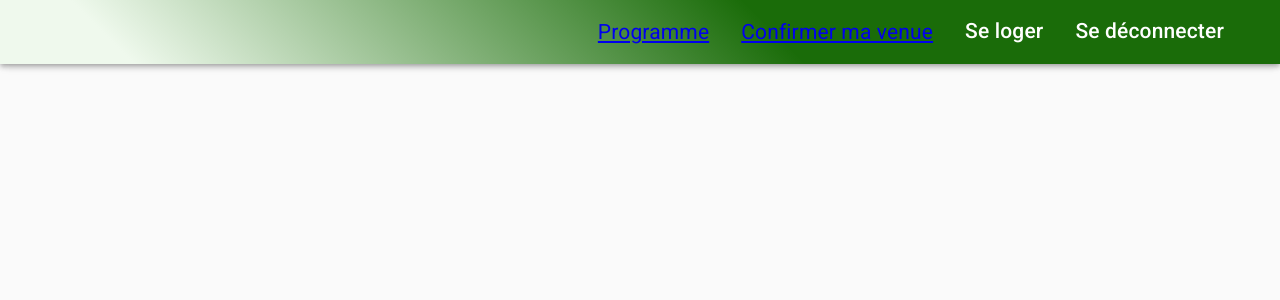
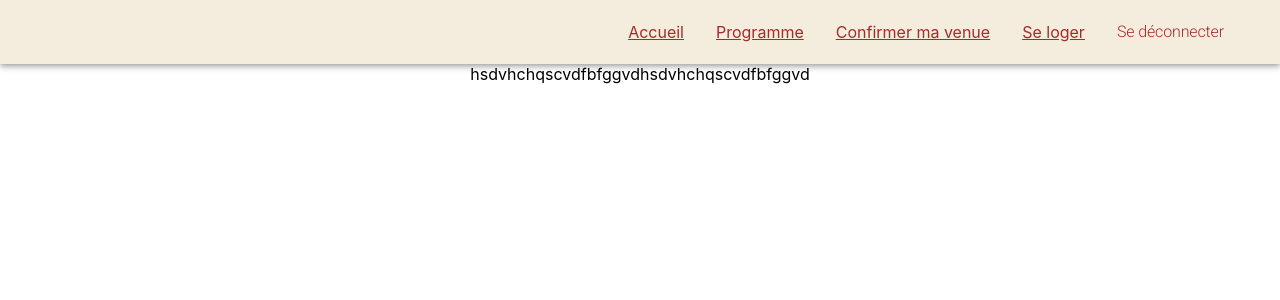
Before and after one commit to charlottel91/wedding-2022-client, a React (Create React App) app: page /program in a window 1280 px wide. Shown: the top 300 px of the page. Built offline with nearby package versions, Linux system fonts and the light colour scheme; sample sign-in values are in the browser's storage; the HTML template or start-up script is replaced by a standard one.

Commit message:
Create 2 pages and the routes.

```diff
--- a/src/component/HideAppBar.js
+++ b/src/component/HideAppBar.js
@@ -1,59 +1,38 @@
 import React, {useContext} from 'react';
+import {AuthContext} from '../context';
 import {NavLink} from 'react-router-dom';
-import {AuthContext} from '../context';
-import PropTypes from 'prop-types';
+import PrivateRoute from '../routing/PrivateRoute';
 
-import PrivateRoute from '../routing/PrivateRoute';
+import {AppBar, Toolbar, Typography} from '@material-ui/core';
+import {makeStyles} from '@material-ui/core/styles';
 
 import ConfirmPresence from '../pages/ConfirmPresence';
 import Home from '../pages/Home';
-
-import {
-  AppBar,
-  Container,
-  CssBaseline,
-  Slide,
-  Toolbar,
-  Typography,
-  useScrollTrigger,
-} from '@material-ui/core';
-import {makeStyles} from '@material-ui/core/styles';
-
-function HideOnScroll(props) {
-  const {children, window} = props;
-  const trigger = useScrollTrigger({target: window ? window() : undefined});
-
-  return (
-    <Slide appear={false} direction="down" in={!trigger}>
-      {children}
-    </Slide>
-  );
-}
-
-HideOnScroll.propTypes = {
-  children: PropTypes.element.isRequired,
-  window: PropTypes.func,
-};
+import Program from '../pages/Program';
+import Sleep from '../pages/Sleep';
 
 const useStyles = makeStyles({
   toolbar: {
-    background: 'linear-gradient(45deg, #EFF9ED 10%, #1a6c09 60%)',
+    shaddow: 'none',
+    backgroundColor: '#F4EDDE',
     color: 'white',
     display: 'flex',
     justifyContent: 'flex-end',
   },
+  container: {
+    margin: 0,
+    backgroundColor: '#F4EDDE',
+    boxShadow: '0px 2px 0px #F4EDDE',
+    width: '100%',
+  },
   section: {
     paddingRight: '2rem',
-    fontSize: '1.5em',
-  },
-  container: {
-    border: 'solid 2px black',
-    width: '100%',
-    padding: 50,
+    fontSize: '1em',
+    color: 'brown',
   },
 });
 
-export default function HideAppBar(props) {
+export default function HideAppBar() {
   const classes = useStyles();
   const {dispatch} = useContext(AuthContext);
 
@@ -63,30 +42,29 @@ export default function HideAppBar(props) {
   };
   return (
     <React.Fragment>
-      <CssBaseline />
-      <HideOnScroll {...props}>
-        <AppBar>
+      <AppBar position="static" className="appBar">
         <Toolbar className={classes.toolbar}>
           <NavLink to="/" className={classes.section}>
+            Accueil
+          </NavLink>
+          <NavLink to="/programme" className={classes.section}>
             Programme
           </NavLink>
           <NavLink to="/confirmation" className={classes.section}>
             Confirmer ma venue
           </NavLink>
-            <Typography className={classes.section} variant="h6">
+          <NavLink to="/oùdormir" className={classes.section} variant="h2">
             Se loger
-            </Typography>
-            <Typography className={classes.section} variant="h6" onClick={handleLogOut}>
+          </NavLink>
+          <Typography className={classes.section} variant="h2" onClick={handleLogOut}>
             Se déconnecter
           </Typography>
         </Toolbar>
       </AppBar>
-      </HideOnScroll>
-      <Toolbar />
-      <Container>
       <PrivateRoute exact path="/" component={Home} />
       <PrivateRoute exact path="/confirmation" component={ConfirmPresence} />
-      </Container>
+      <PrivateRoute exact path="/program" component={Program} />
+      <PrivateRoute exact path="/program" component={Sleep} />
     </React.Fragment>
   );
 }
--- /dev/null
+++ b/src/pages/Program.js
@@ -0,0 +1,7 @@
+import React from 'react';
+
+const Program = () => {
+  return <>hsdvhchqscvdfbfggvd</>;
+};
+
+export default Program;
--- /dev/null
+++ b/src/pages/Sleep.js
@@ -0,0 +1,7 @@
+import React from 'react';
+
+const Sleep = () => {
+  return <>hsdvhchqscvdfbfggvd</>;
+};
+
+export default Sleep;
```
Lines whose indentation alone changed are shown as unchanged.
